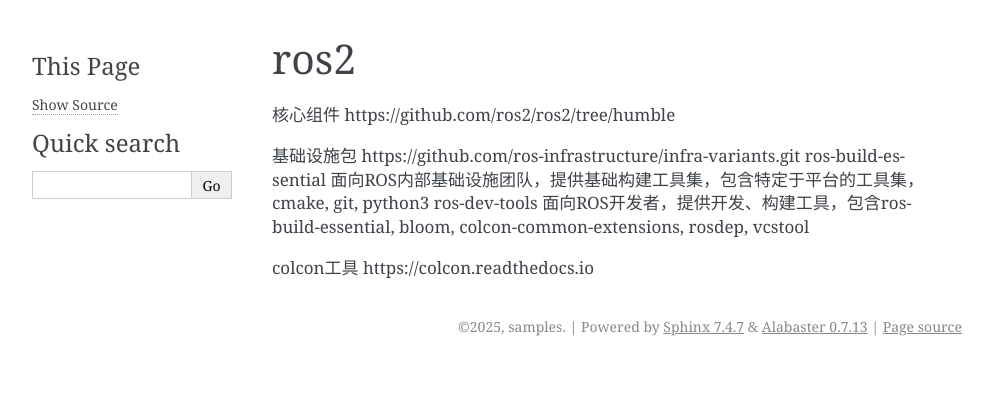
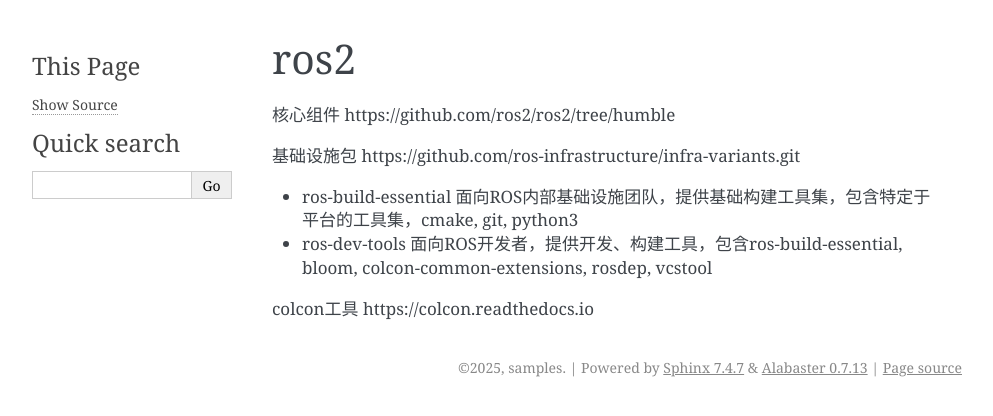
Before and after one commit to jizhiwen/samples, a Sphinx documentation site: the page built from docs/ros2.md, in a window 1280 px wide. Shown: the top 416 px of the page, without its empty margins (148-1141 px from the left). Built offline with Sphinx 7.4.7, drawn with Linux system fonts in a browser that asks for light colours.

Commit message:
更新 ros2.md

```diff
--- a/docs/ros2.md
+++ b/docs/ros2.md
@@ -3,7 +3,7 @@
 核心组件 https://github.com/ros2/ros2/tree/humble
 
 基础设施包 https://github.com/ros-infrastructure/infra-variants.git
-	ros-build-essential 面向ROS内部基础设施团队，提供基础构建工具集，包含特定于平台的工具集，cmake, git, python3
-	ros-dev-tools 面向ROS开发者，提供开发、构建工具，包含ros-build-essential, bloom, colcon-common-extensions, rosdep, vcstool
+- ros-build-essential 面向ROS内部基础设施团队，提供基础构建工具集，包含特定于平台的工具集，cmake, git, python3
+- ros-dev-tools 面向ROS开发者，提供开发、构建工具，包含ros-build-essential, bloom, colcon-common-extensions, rosdep, vcstool
 
 colcon工具 https://colcon.readthedocs.io
```
